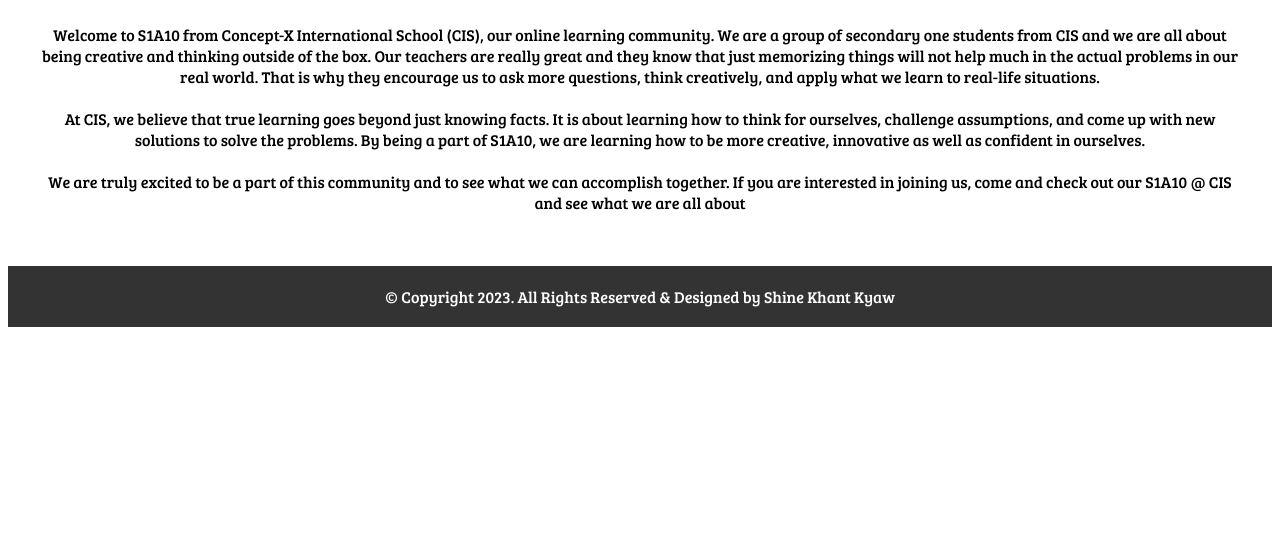
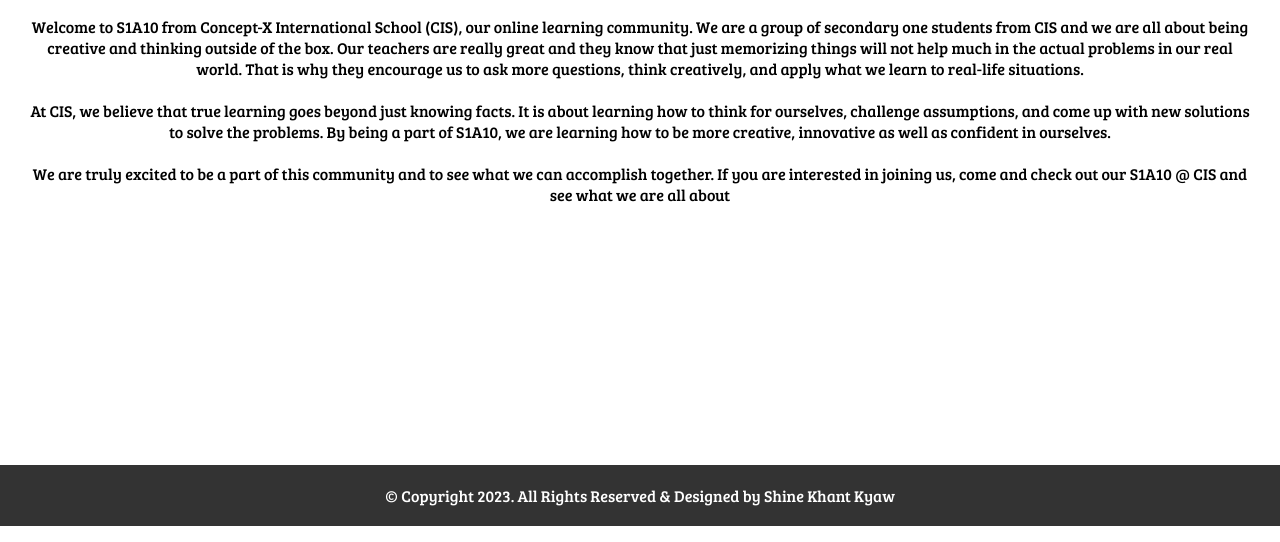
Before and after one commit to skk21/SKK_ClassS1A10, a plain HTML site: page index.html in a window 1280 px wide. Shown: the part 258-800 px from the top of the page. Drawn offline with Linux system fonts and the light colour scheme.

Commit message:
Update index.html

```diff
--- a/index.html
+++ b/index.html
@@ -5,6 +5,11 @@
         <style>
             body{
                 font-family: 'Bree Serif', Bree-serif;
+                height: 100%;
+                min-height: 100%;
+                margin: 0;
+                display: flex;
+                flex-direction: column;
             }
             .ii{
                 display: block;
```
